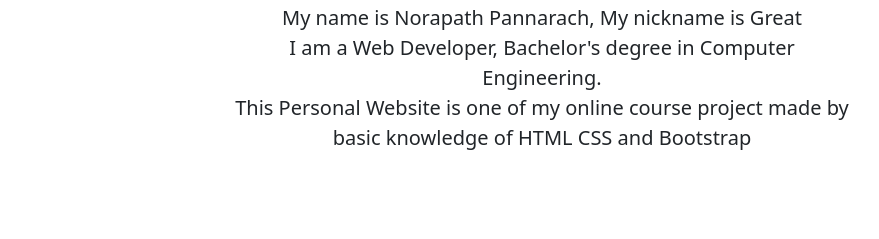
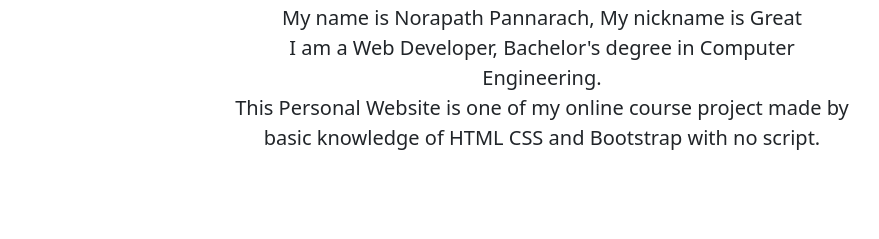
Before and after one commit to greatregen/Personal-Website, a plain HTML site: page index.html in a window 1280 px wide. Shown: the part 404-643 px from the top of the page, without its empty margins (98-977 px from the left). Drawn offline with nearby package versions, Linux system fonts and the light colour scheme.

Commit message:
Add files via upload

```diff
--- a/index.html
+++ b/index.html
@@ -6,7 +6,7 @@
     <title>My Website</title>
     <link href="https://cdn.jsdelivr.net/npm/bootstrap@5.3.0-alpha2/dist/css/bootstrap.min.css" rel="stylesheet"
     integrity="sha384-aFq/bzH65dt+w6FI2ooMVUpc+21e0SRygnTpmBvdBgSdnuTN7QbdgL+OapgHtvPp" crossorigin="anonymous">
-    <link rel="stylesheet" href="./Css.css">
+    <link rel="stylesheet" href="Css.css">
 </head>
 
 <body>
@@ -36,7 +36,8 @@
             <div class="col-lg-6 mx-auto">
             <p class="lead mb-4">My name is Norapath Pannarach, My nickname is Great
                 <br>I am a Web Developer, Bachelor's degree in Computer Engineering.
-                <br>This Personal Website is one of my online course project made by basic knowledge of HTML CSS and Bootstrap
+                <br>This Personal Website is one of my online course project made by basic knowledge of HTML CSS and Bootstrap with no script.
+
             </p>
             <div class="d-grid gap-2 d-sm-flex justify-content-sm-center"></div>
             </div>
```
